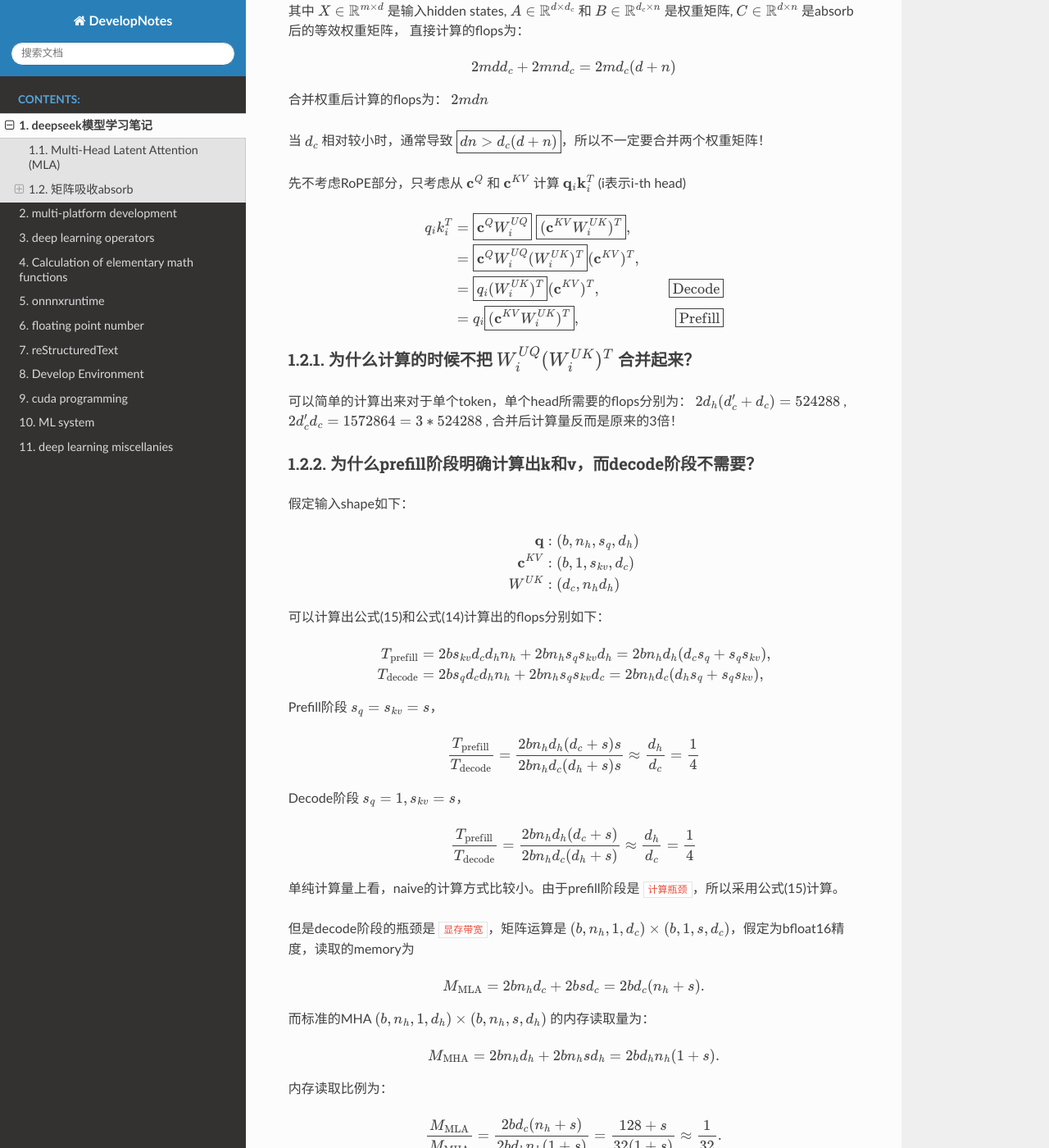
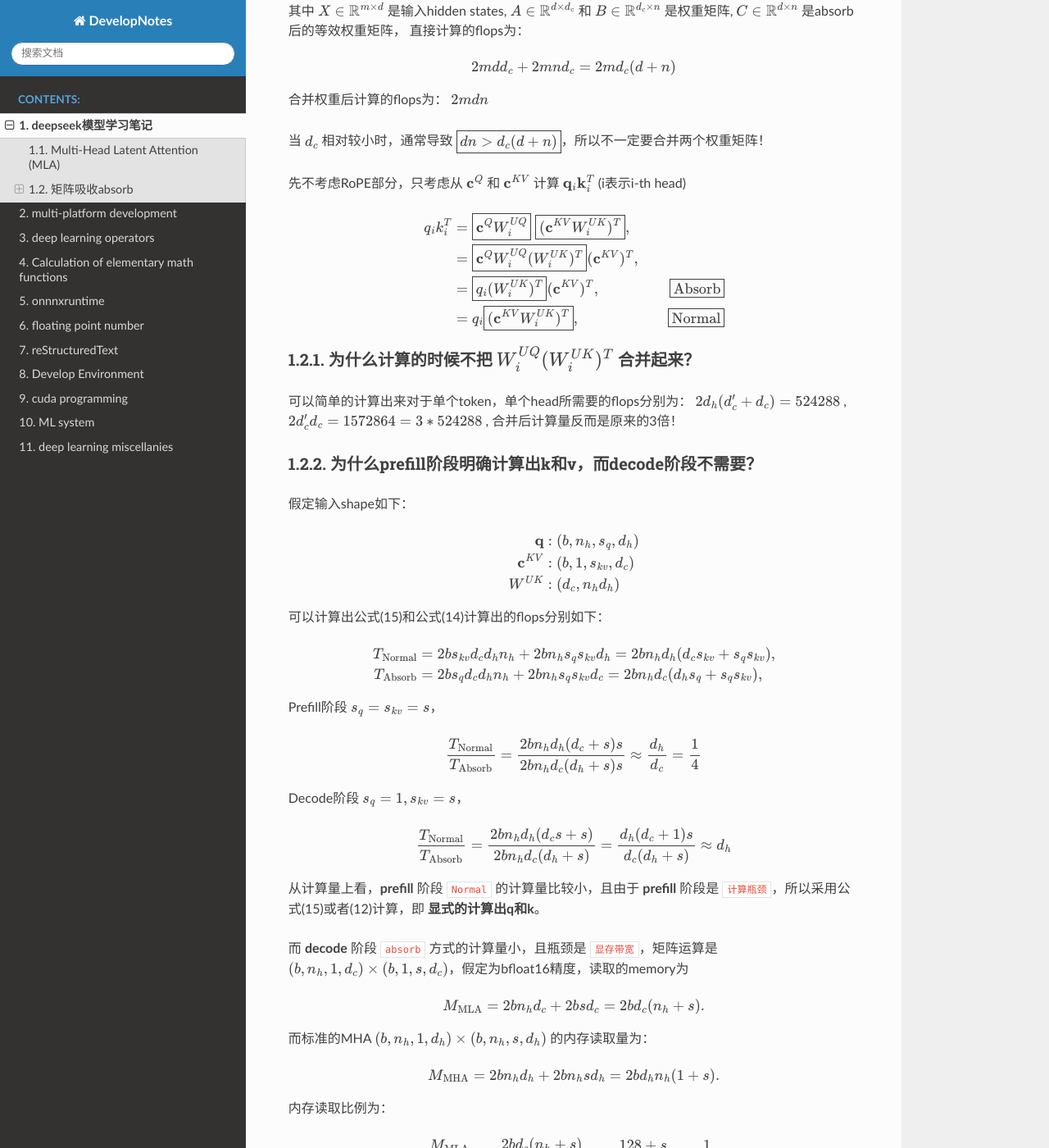
Before and after one commit to li-weihua/DevelopNotes, a Sphinx documentation site: the page built from docs/source/deepseek.rst, in a window 1280 px wide and 1400 px high, scrolled down 2296 px. Shown: the whole window at 82% size. Built offline with Sphinx 7.4.7 and the Read the Docs theme 3.1.0, drawn with Linux system fonts in a browser that asks for light colours; formulas are drawn with MathJax 3; some of the changed text lies outside the part shown.

Commit message:
deepseek: fix some error

```diff
--- a/docs/source/deepseek.rst
+++ b/docs/source/deepseek.rst
@@ -97,8 +97,8 @@ where :math:`W^{O} \in \mathbb{R}^{d_h n_h \times d}` denotes the output project
     \begin{align}
     q_i k_i^T &= \boxed{\mathbf{c}^{Q} W^{UQ}_i} \; \boxed{(\mathbf{c}^{KV} W^{UK}_i)^T}, \\
               &= \boxed{\mathbf{c}^{Q} W^{UQ}_i (W^{UK}_i)^T} (\mathbf{c}^{KV})^T, & \\
-              &= \boxed{q_i (W^{UK}_i)^T} (\mathbf{c}^{KV})^T,  & \boxed{\textrm{Decode}} \\
-              &= q_i \boxed{(\mathbf{c}^{KV} W^{UK}_i)^T},  & \boxed{\textrm{Prefill}} \\
+              &= \boxed{q_i (W^{UK}_i)^T} (\mathbf{c}^{KV})^T,  & \boxed{\textrm{Absorb}} \\
+              &= q_i \boxed{(\mathbf{c}^{KV} W^{UK}_i)^T},  & \boxed{\textrm{Normal}} \\
     \end{align}
 
 
@@ -125,24 +125,25 @@ where :math:`W^{O} \in \mathbb{R}^{d_h n_h \times d}` denotes the output project
 
 .. math::
     \begin{align*}
-    T_{\textrm{prefill}} &= 2 b s_{kv} d_c d_h n_h + 2 b n_h s_q s_{kv} d_h = 2 b n_h d_h (d_c s_q + s_q s_{kv}), \\
-    T_{\textrm{decode}} &= 2 b s_q d_c d_h n_h + 2 b n_h s_q s_{kv} d_c = 2 b n_h d_c (d_h s_q + s_q s_{kv}), \\
+    T_{\textrm{Normal}} &= 2 b s_{kv} d_c d_h n_h + 2 b n_h s_q s_{kv} d_h = 2 b n_h d_h (d_c s_{kv} + s_q s_{kv}), \\
+    T_{\textrm{Absorb}} &= 2 b s_q d_c d_h n_h + 2 b n_h s_q s_{kv} d_c = 2 b n_h d_c (d_h s_q + s_q s_{kv}), \\
     \end{align*}
 
 Prefill阶段 :math:`s_q = s_{kv} = s`，
 
 .. math::
-    \frac{T_{\textrm{prefill}}}{T_{\textrm{decode}}} = \frac{ 2 b n_h d_h (d_c + s) s}{2 b n_h d_c (d_h + s) s} \approx \frac{d_h}{d_c} = \frac{1}{4}
+    \frac{T_{\textrm{Normal}}}{T_{\textrm{Absorb}}} = \frac{ 2 b n_h d_h (d_c + s) s}{2 b n_h d_c (d_h + s) s} \approx \frac{d_h}{d_c} = \frac{1}{4}
 
 
 Decode阶段 :math:`s_q = 1, s_{kv} = s`，
 
 .. math::
-    \frac{T_{\textrm{prefill}}}{T_{\textrm{decode}}} = \frac{ 2 b n_h d_h (d_c + s)}{2 b n_h d_c (d_h + s)} \approx \frac{d_h}{d_c} = \frac{1}{4}
+    \frac{T_{\textrm{Normal}}}{T_{\textrm{Absorb}}} = \frac{ 2 b n_h d_h (d_c s + s)}{2 b n_h d_c (d_h + s)} = \frac{d_h (d_c + 1) s}{d_c (d_h + s)}
+    \approx d_h
 
-单纯计算量上看，naive的计算方式比较小。由于prefill阶段是 ``计算瓶颈``，所以采用公式(15)计算。
+从计算量上看，**prefill** 阶段 ``Normal`` 的计算量比较小，且由于 **prefill** 阶段是 ``计算瓶颈``，所以采用公式(15)或者(12)计算，即 **显式的计算出q和k**。
 
-但是decode阶段的瓶颈是 ``显存带宽``，矩阵运算是 :math:`(b, n_h, 1, d_c) \times (b, 1, s, d_c)`，假定为bfloat16精度，读取的memory为
+而 **decode** 阶段 ``absorb`` 方式的计算量小，且瓶颈是 ``显存带宽``，矩阵运算是 :math:`(b, n_h, 1, d_c) \times (b, 1, s, d_c)`，假定为bfloat16精度，读取的memory为
 
 .. math::
     M_{\textrm{MLA}} = 2 b n_h d_c + 2 b s d_c = 2 b d_c (n_h + s).
@@ -157,4 +158,4 @@ Decode阶段 :math:`s_q = 1, s_{kv} = s`，
 .. math::
     \frac{M_{\textrm{MLA}}}{M_{\textrm{MHA}}} = \frac{2 b d_c (n_h + s)}{2 b d_h n_h (1 + s)} = \frac{128 + s}{ 32 (1 + s)} \approx \frac{1}{32}.
 
-所以Decode阶段采用了MQA (Multi-Query Attention) 来计算。
+所以Decode阶段采用了 ``absorb`` 方式计算，并可以复用MQA (Multi-Query Attention) 的实现。
```
